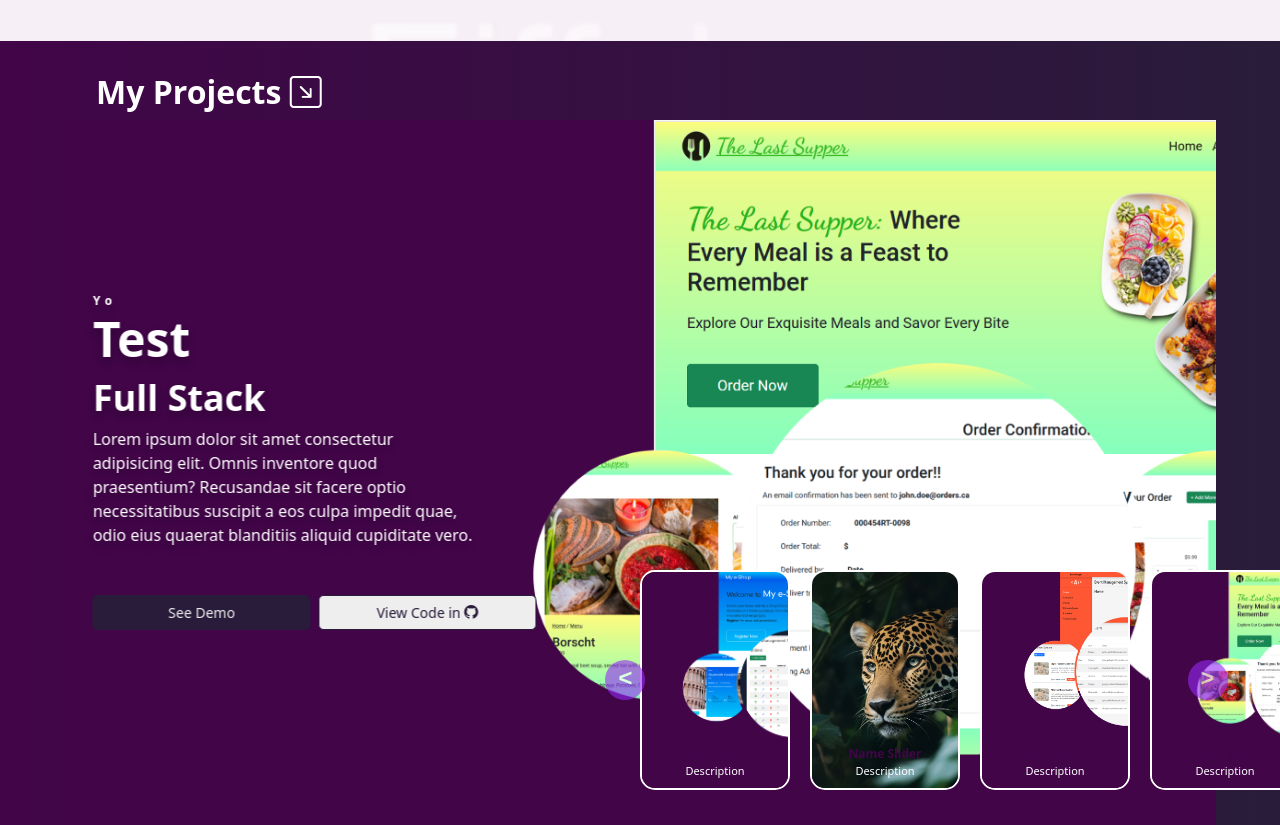
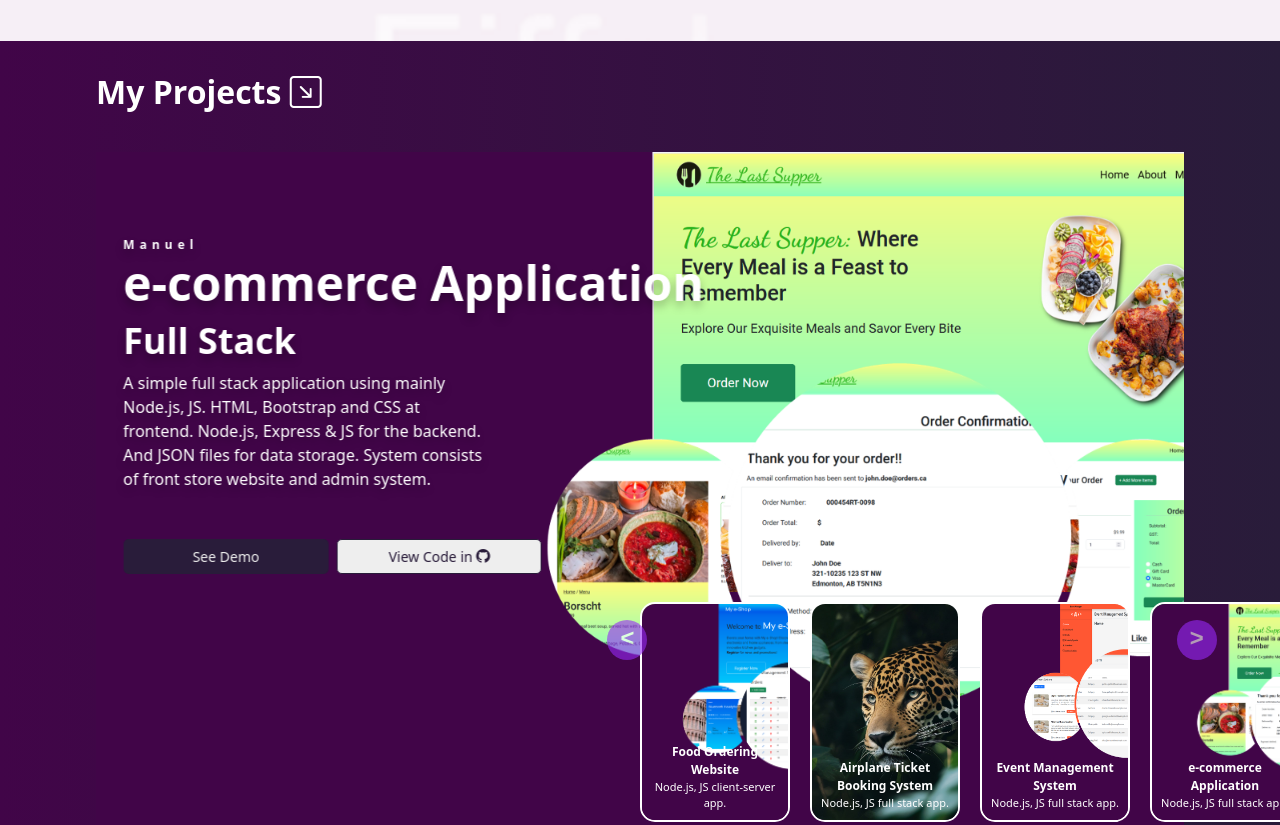
Before and after one commit to barrera77/portfolio_barrera77, a plain HTML site: page index.html in a window 1280 px wide. Shown: the part 1000-1825 px from the top of the page. Drawn offline with nearby package versions, Linux system fonts and the light colour scheme; a web font is replaced by a local one.

Commit message:
Added Breakpoint for Large Devices

```diff
--- a/css/project-slider-styles.css
+++ b/css/project-slider-styles.css
@@ -1,10 +1,12 @@
 .projects-slider-wrapper {
   margin-bottom: 3rem;
-  background-image: linear-gradient(90deg, rgba(65, 5, 72, 1) 0%, #291c3a 100%);
+  /*   background-image: linear-gradient(90deg, rgba(65, 5, 72, 1) 0%, #291c3a 100%);
+ */
   background-repeat: no-repeat;
   background-size: cover;
   margin: auto;
-  padding: 2rem 0;
+  padding-top: 2rem;
+  padding-bottom: 4rem;
 }
 
 .about-my-projects {
@@ -18,12 +20,14 @@
   overflow: visible;
   position: relative;
   margin: auto;
+  background-color: #f1683a;
 }
 
 .carousel .list .item {
   width: 100%;
   height: 100%;
   position: absolute;
+  overflow: hidden;
   top: 0;
   right: 0;
 }
@@ -31,6 +35,7 @@
 .carousel .list .item img {
   width: 100%;
   height: 100%;
+  max-height: 100%;
   object-fit: fill;
 }
 
@@ -145,7 +150,7 @@
 
 .thumbnail .item .content .title {
   font-weight: bold;
-  color: rgba(65, 5, 72, 1);
+  color: #fff;
 }
 
 /* Arrows */
@@ -191,6 +196,7 @@
 
 .arrows button:hover {
   color: rgba(65, 5, 72, 1);
+  background-color: #fff;
 }
 
 .carousel .list .item:nth-child(1) {
@@ -462,6 +468,7 @@
     width: 90vw;
     height: 50vh;
   }
+
   .carousel .list .item .content {
     left: 45%;
     width: 85% !important;
@@ -529,7 +536,7 @@
 @media screen and (min-width: 1024px) {
   /* carousel */
   .carousel {
-    height: 83vh;
+    height: 70vh;
   }
 
   .buttons {
@@ -538,7 +545,7 @@
   }
 
   .carousel .list .item .content {
-    top: 15%;
+    top: 5%;
     height: 85%;
   }
 
@@ -611,39 +618,42 @@
   }
 }
 
-@media screen and (min-width: 1201px) {
+@media screen and (min-width: 1200px) {
+  .projects-slider-wrapper {
+    padding-bottom: 2rem;
+  }
   .carousel {
+    width: 85vw;
     height: 90vh;
-    padding: 0;
+    overflow: visible;
+    position: relative;
+    margin: auto;
   }
 
   .carousel .list .item img {
     width: 100%;
     height: 100%;
     object-fit: cover;
-    margin-left: 0;
   }
 
   .carousel .list .item {
     width: 100%;
-    height: 115%;
+    height: 100%;
     position: absolute;
     right: 0;
     top: 0;
   }
 
-  .projects-slider-wrapper {
-    padding-top: 0;
-    padding-bottom: 6rem;
+  .carousel .list .item .content {
+    height: 80%;
   }
 
-  @keyframes outImage {
-    to {
-      width: 150px;
-      height: 220px;
-      border-radius: 15px;
-      left: 50%;
-      bottom: 21.35%;
-    }
+  /* Arrows */
+  .arrows {
+    bottom: 35%;
+  }
+
+  .btn-next {
+    right: -3%;
   }
 }
--- a/index.html
+++ b/index.html
@@ -241,14 +241,16 @@
                       <img src="/assets/Picture4.png" alt="" />
                       <div class="content">
                         <div class="author">Manuel</div>
-                        <div class="title"><h2>Test</h2></div>
+                        <div class="title">
+                          <h2>Event Management System</h2>
+                        </div>
                         <div class="topic"><h2>Full Stack</h2></div>
                         <div class="desc">
-                          Lorem ipsum dolor sit amet consectetur adipisicing
-                          elit. Omnis inventore quod praesentium? Recusandae sit
-                          facere optio necessitatibus suscipit a eos culpa
-                          impedit quae, odio eius quaerat blanditiis aliquid
-                          cupiditate vero.
+                          A full stack application using mainly Node.js, JS.
+                          HTML, Bootstrap and CSS at frontend. Node.js, Express
+                          & JS for the backend. NodeMailer-gmail for email
+                          handling, Multer to handle file uploads. And Mongo
+                          Atlas for the data layer
                         </div>
                         <div class="buttons">
                           <button class="btn btn-see-demo">See Demo</button>
@@ -261,15 +263,15 @@
                     <div class="item">
                       <img src="/assets/Picture5.png" alt="" />
                       <div class="content">
-                        <div class="author">Yo</div>
-                        <div class="title"><h2>Test</h2></div>
+                        <div class="author">Manuel</div>
+                        <div class="title"><h2>e-commerce Application</h2></div>
                         <div class="topic"><h2>Full Stack</h2></div>
                         <div class="desc">
-                          Lorem ipsum dolor sit amet consectetur adipisicing
-                          elit. Omnis inventore quod praesentium? Recusandae sit
-                          facere optio necessitatibus suscipit a eos culpa
-                          impedit quae, odio eius quaerat blanditiis aliquid
-                          cupiditate vero.
+                          A simple full stack application using mainly Node.js,
+                          JS. HTML, Bootstrap and CSS at frontend. Node.js,
+                          Express & JS for the backend. And JSON files for data
+                          storage. System consists of front store website and
+                          admin system.
                         </div>
                         <div class="buttons">
                           <button class="btn btn-see-demo">See Demo</button>
@@ -282,15 +284,13 @@
                     <div class="item">
                       <img src="/assets/Picture6.png" alt="" />
                       <div class="content">
-                        <div class="author">Yo</div>
-                        <div class="title"><h2>Test</h2></div>
-                        <div class="topic"><h2>Full Stack</h2></div>
+                        <div class="author">Manuel</div>
+                        <div class="title"><h2>Food Ordering Website</h2></div>
+                        <div class="topic"><h2>2-Tier</h2></div>
                         <div class="desc">
-                          Lorem ipsum dolor sit amet consectetur adipisicing
-                          elit. Omnis inventore quod praesentium? Recusandae sit
-                          facere optio necessitatibus suscipit a eos culpa
-                          impedit quae, odio eius quaerat blanditiis aliquid
-                          cupiditate vero.
+                          A simple 2-tier application using mainly Node.js, JS.
+                          HTML, Bootstrap and CSS at frontend. Node.js, Express
+                          & JS for the backend.
                         </div>
                         <div class="buttons">
                           <button class="btn btn-see-demo">See Demo</button>
@@ -303,15 +303,19 @@
                     <div class="item">
                       <img src="/assets/img4.jpg" alt="" />
                       <div class="content">
-                        <div class="author">Yo</div>
-                        <div class="title"><h2>Test</h2></div>
+                        <div class="author">Manuel</div>
+                        <div class="title">
+                          <h2>Flight Ticket Booking System</h2>
+                        </div>
                         <div class="topic"><h2>Full Stack</h2></div>
                         <div class="desc">
-                          Lorem ipsum dolor sit amet consectetur adipisicing
-                          elit. Omnis inventore quod praesentium? Recusandae sit
-                          facere optio necessitatibus suscipit a eos culpa
-                          impedit quae, odio eius quaerat blanditiis aliquid
-                          cupiditate vero.
+                          A full stack application using mainly Node.js, JS.
+                          HTML, Bootstrap and CSS at frontend. Node.js, Express
+                          & JS for the backend. And MSSQL Server for the data
+                          layer. NodeMailer-gmail for email handling and
+                          Passport for authentication. The system uses flights
+                          data in real time using a scraper to get the info from
+                          flights google.
                         </div>
                         <div class="buttons">
                           <button class="btn btn-see-demo">See Demo</button>
@@ -328,29 +332,29 @@
                     <div class="item">
                       <img src="/assets/Picture4.png" alt="" />
                       <div class="content">
-                        <div class="title">Name Slider</div>
-                        <div class="desc">Description</div>
+                        <div class="title">Event Management System</div>
+                        <div class="desc">Node.js, JS full stack app.</div>
                       </div>
                     </div>
                     <div class="item">
                       <img src="/assets/Picture5.png" alt="" />
                       <div class="content">
-                        <div class="title">Name Slider</div>
-                        <div class="desc">Description</div>
+                        <div class="title">e-commerce Application</div>
+                        <div class="desc">Node.js, JS full stack app.</div>
                       </div>
                     </div>
                     <div class="item">
                       <img src="/assets/Picture6.png" alt="" />
                       <div class="content">
-                        <div class="title">Name Slider</div>
-                        <div class="desc">Description</div>
+                        <div class="title">Food Ordering Website</div>
+                        <div class="desc">Node.js, JS client-server app.</div>
                       </div>
                     </div>
                     <div class="item">
                       <img src="/assets/img4.jpg" alt="" />
                       <div class="content">
-                        <div class="title">Name Slider</div>
-                        <div class="desc">Description</div>
+                        <div class="title">Airplane Ticket Booking System</div>
+                        <div class="desc">Node.js, JS full stack app.</div>
                       </div>
                     </div>
                   </div>
```
